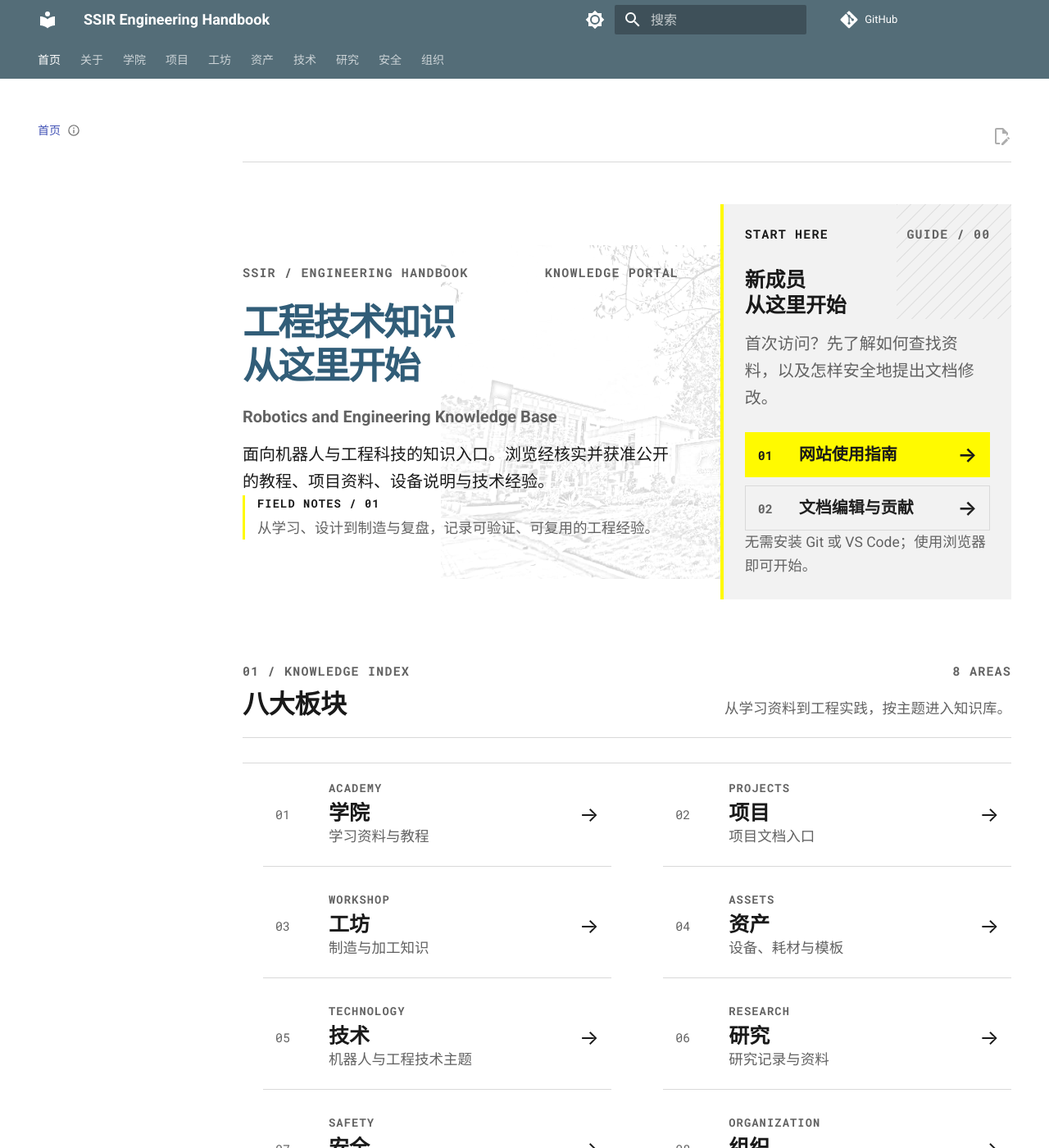
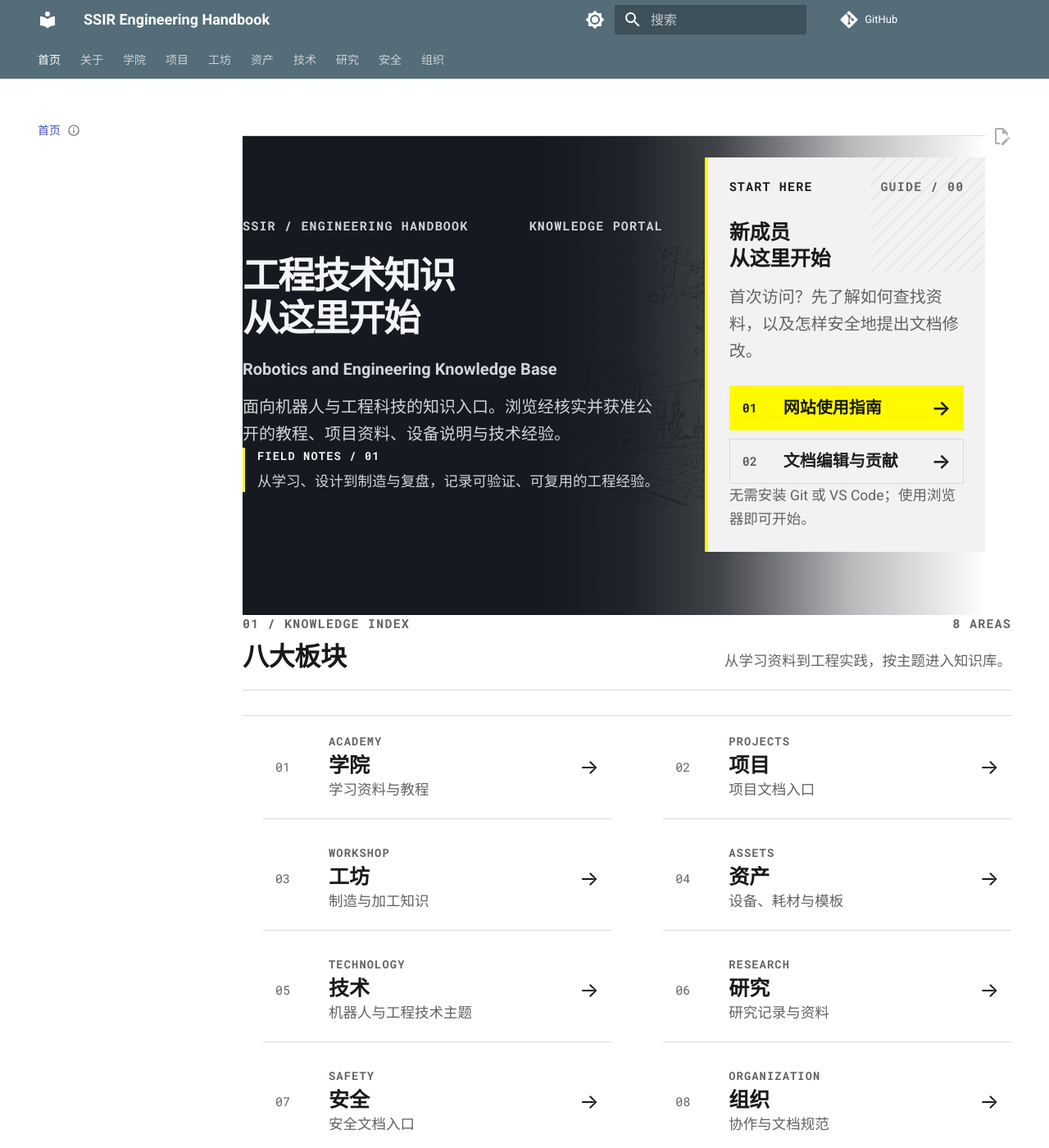
Before and after one commit to SSIR-GDSYZX/SSIR-Engineering-Handbook, an MkDocs documentation site: the page built from docs/index.md, in a window 1280 px wide and 1400 px high. Shown: the whole window at 82% size. Built offline with MkDocs 1.6.1 and Material for MkDocs 9.7.7, drawn with Linux system fonts in a browser that asks for light colours; comment, search, counter and statistics services are not loaded.

Commit message:
fix: improve homepage hero readability
Co-authored-by: Copilot <223556219+Copilot@users.noreply.github.com>

```diff
--- a/docs/static/stylesheets/homepage.css
+++ b/docs/static/stylesheets/homepage.css
@@ -1,7 +1,9 @@
 :root {
   --handbook-paper: #ffffff;
   --handbook-ink: #191919;
-  --handbook-headline: #315d78;
+  --handbook-headline: #f3f4f6;
+  --handbook-hero-muted: #d1d5db;
+  --handbook-hero-base: #16191f;
   --handbook-muted: #626262;
   --handbook-line: #d9d9d9;
   --handbook-surface: #f2f2f2;
@@ -13,7 +15,6 @@
 [data-md-color-scheme="slate"] {
   --handbook-paper: #141414;
   --handbook-ink: #f2f2f2;
-  --handbook-headline: #9acbe3;
   --handbook-muted: #b3b3b3;
   --handbook-line: #484848;
   --handbook-surface: #1f1f1f;
@@ -24,7 +25,7 @@
 .handbook-home {
   width: 100%;
   max-width: 70rem;
-  margin: clamp(1.5rem, 4vw, 3.5rem) auto 5rem;
+  margin: clamp(0.75rem, 1.5vw, 1.5rem) auto 5rem;
   color: var(--handbook-ink);
   font-size: 1rem;
   line-height: 1.65;
@@ -60,33 +61,58 @@
   grid-template-columns: minmax(0, 1.35fr) minmax(0, 0.9fr);
   align-items: stretch;
   gap: clamp(1.5rem, 4vw, 4rem);
-  padding: clamp(1.5rem, 4vw, 3rem) 0 clamp(3rem, 6vw, 5rem);
+  padding: clamp(1rem, 2vw, 1.75rem) 0 clamp(3rem, 6vw, 5rem);
   border-top: 1px solid var(--handbook-line);
 }
 
 .handbook-hero::before {
   position: absolute;
-  z-index: -1;
+  z-index: 0;
   inset: 0;
   background-image: url("../images/handbook-building-sketch.png");
   background-repeat: no-repeat;
   background-position: right 8% center;
-  background-size: min(72%, 56rem) auto;
+  background-size: min(58%, 42rem) auto;
   content: "";
-  opacity: 0.2;
-  mix-blend-mode: multiply;
+  opacity: 0.62;
+  pointer-events: none;
+}
+
+.handbook-hero::after {
+  position: absolute;
+  z-index: 1;
+  inset: 0;
+  background: linear-gradient(
+    90deg,
+    var(--handbook-hero-base) 0%,
+    var(--handbook-hero-base) 40%,
+    rgb(22 25 31 / 96%) 52%,
+    rgb(22 25 31 / 82%) 64%,
+    rgb(22 25 31 / 30%) 82%,
+    rgb(22 25 31 / 0%) 100%
+  );
+  content: "";
   pointer-events: none;
 }
 
 [data-md-color-scheme="slate"] .handbook-hero::before {
   filter: invert(1);
-  mix-blend-mode: screen;
-  opacity: 0.14;
+  opacity: 0.58;
 }
 
 .handbook-hero__copy {
+  position: relative;
+  z-index: 2;
   min-width: 0;
   align-self: center;
+  color: var(--handbook-headline);
+}
+
+.handbook-hero__copy .handbook-eyebrow,
+.handbook-hero__copy .handbook-hero__subtitle,
+.handbook-hero__copy .handbook-hero__description,
+.handbook-hero__copy .handbook-hero__caption {
+  color: var(--handbook-hero-muted);
 }
 
 .handbook-eyebrow,
@@ -110,10 +136,12 @@
 }
 
 .handbook-home .handbook-hero h1 {
+  position: relative;
+  z-index: 2;
   margin: 0 0 1rem;
   color: var(--handbook-headline);
   font-size: clamp(2.25rem, 3vw, 3.5rem);
-  font-weight: 700;
+  font-weight: 800;
   letter-spacing: -0.045em;
   line-height: 1.16;
 }
@@ -144,7 +172,7 @@
 }
 
 .handbook-hero__caption span:first-child {
-  color: var(--handbook-ink);
+  color: var(--handbook-headline);
   font-family: var(--md-code-font-family, monospace);
   font-size: 0.6875rem;
   font-weight: 600;
@@ -153,6 +181,7 @@
 
 .handbook-start {
   position: relative;
+  z-index: 2;
   isolation: isolate;
   overflow: hidden;
   min-width: 0;
@@ -435,25 +464,43 @@
 }
 
 @media (max-width: 767px) {
+  .md-main__inner:has(.handbook-home) {
+    margin-top: 0;
+  }
+
+  .md-content__inner:has(.handbook-home) {
+    padding-top: 0;
+  }
+
   .handbook-home {
-    margin-top: 1.25rem;
+    margin-top: 0.75rem;
     margin-bottom: 3rem;
   }
 
   .handbook-hero {
     grid-template-columns: minmax(0, 1fr);
     gap: 1.5rem;
-    padding-top: 1.5rem;
+    padding-top: 0.75rem;
   }
 
   .handbook-hero::before {
     background-position: right top 3rem;
-    background-size: 100% auto;
-    opacity: 0.12;
+    background-size: min(100%, 28rem) auto;
+    opacity: 0.3;
+  }
+
+  .handbook-hero::after {
+    background: linear-gradient(
+      90deg,
+      var(--handbook-hero-base) 0%,
+      var(--handbook-hero-base) 70%,
+      rgb(22 25 31 / 97%) 82%,
+      rgb(22 25 31 / 88%) 100%
+    );
   }
 
   [data-md-color-scheme="slate"] .handbook-hero::before {
-    opacity: 0.09;
+    opacity: 0.5;
   }
 
   .handbook-home .handbook-hero h1 {
@@ -499,6 +546,21 @@
 }
 
 @media (forced-colors: active) {
+  .handbook-hero::before,
+  .handbook-hero::after {
+    display: none;
+  }
+
+  .handbook-hero__copy,
+  .handbook-hero__copy .handbook-eyebrow,
+  .handbook-hero__copy .handbook-hero__subtitle,
+  .handbook-hero__copy .handbook-hero__description,
+  .handbook-hero__copy .handbook-hero__caption,
+  .handbook-home .handbook-hero h1,
+  .handbook-home .handbook-hero__caption span:first-child {
+    color: CanvasText;
+  }
+
   .handbook-start {
     border: 1px solid CanvasText;
     border-left-width: 4px;
```
